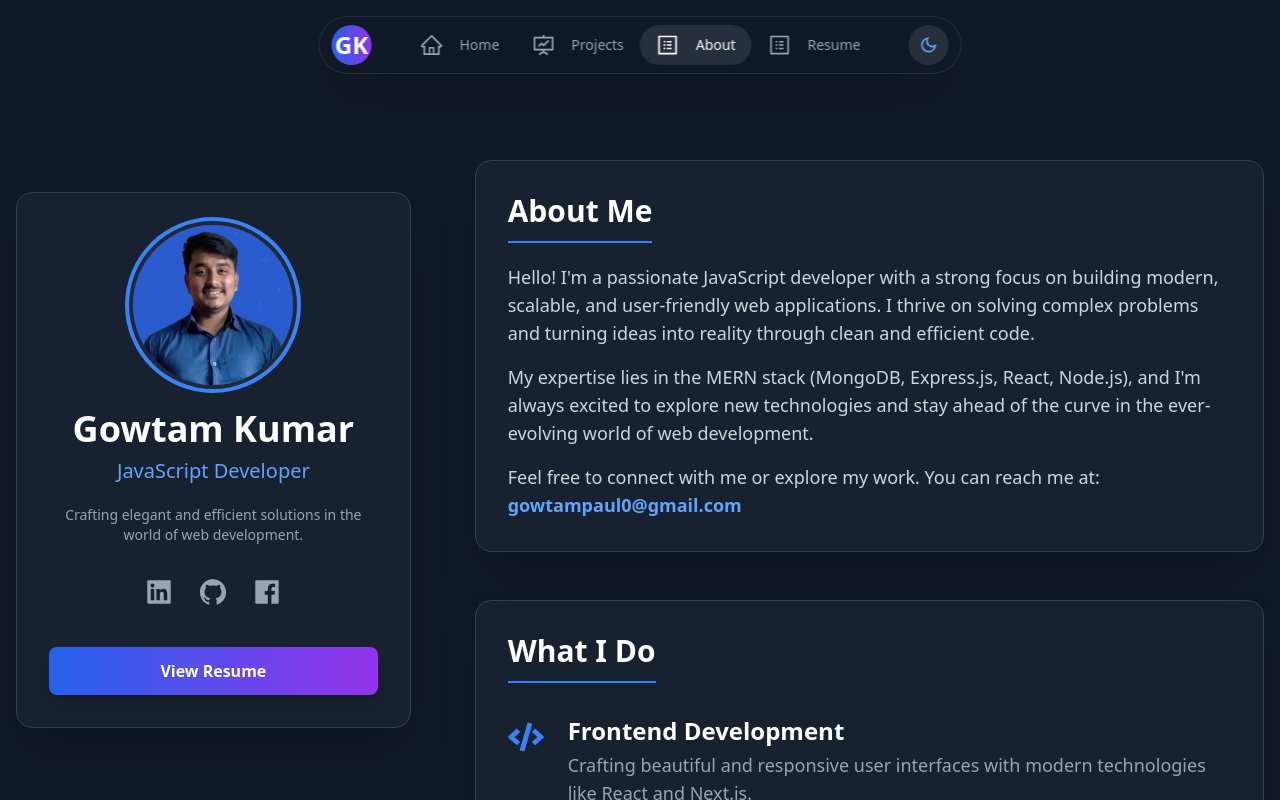
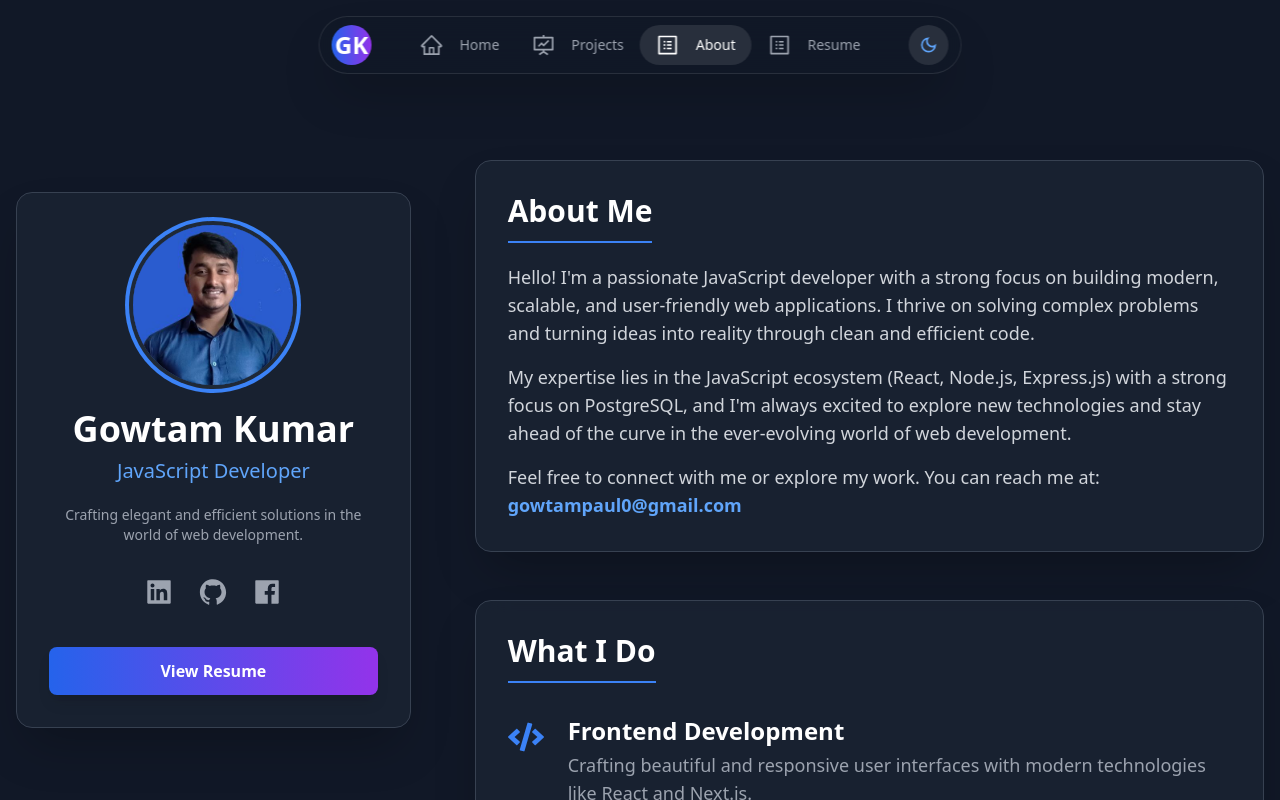
Before and after one commit to gowtamkumar/my-portfolio, a Next.js app: page /about in a window 1280 px wide. Shown: the top 800 px of the page. Built offline with nearby package versions, Linux system fonts and the light colour scheme.

Commit message:
i changed about page content

```diff
--- a/app/about/page.tsx
+++ b/app/about/page.tsx
@@ -97,8 +97,8 @@ export default function About() {
                       turning ideas into reality through clean and efficient code.
                     </p>
                     <p>
-                      My expertise lies in the MERN stack (MongoDB, Express.js,
-                      React, Node.js), and I'm always excited to explore new
+                      My expertise lies in the JavaScript ecosystem (React, Node.js,
+                      Express.js) with a strong focus on PostgreSQL, and I'm always excited to explore new
                       technologies and stay ahead of the curve in the ever-evolving
                       world of web development.
                     </p>
```
